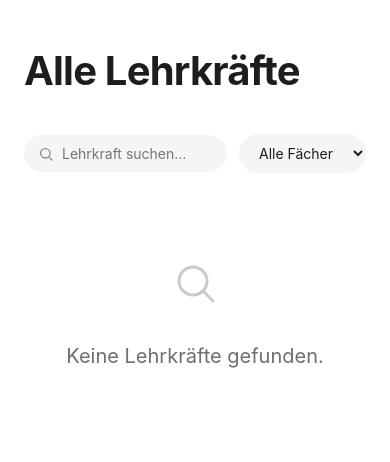
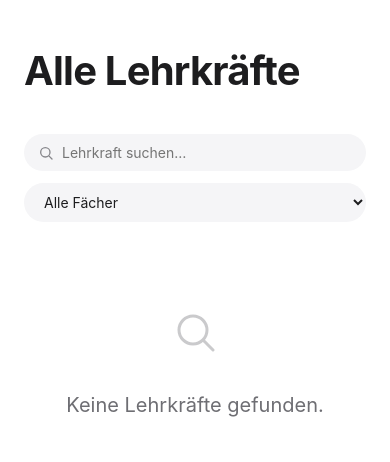
Before and after one commit to RYZE-101/BAL, a Django app: page /lehrkraefte/ in a window 390 px wide. Shown: the part 53-515 px from the top of the page. Run offline with Django 5.2, Linux system fonts and the light colour scheme; data that the repository does not hold is empty.

Commit message:
style: Suche+Fächer-Filter stapeln auf Mobile vertikal (nicht gequetscht)

```diff
--- a/static/css/style.css
+++ b/static/css/style.css
@@ -950,9 +950,14 @@ body.menu-open { overflow: hidden; }
         align-items: stretch;
         gap: var(--space-4);
     }
-    .teacher-controls { width: 100%; }
-    .search-field { flex: 1; }
+    .teacher-controls {
+        width: 100%;
+        flex-direction: column;
+        align-items: stretch;
+    }
+    .search-field { width: 100%; }
     .search-field input[type="search"] { width: 100%; }
+    #teacher-subject { width: 100%; }
 
     .profile-header { flex-direction: column; text-align: center; }
     .profile-header .subjects { justify-content: center; }
```
